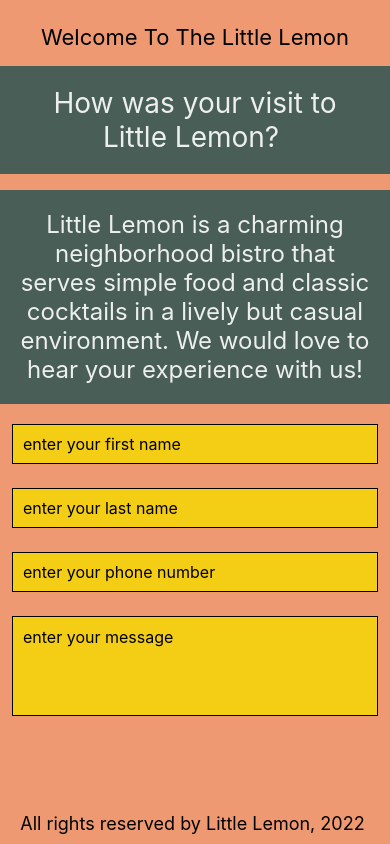
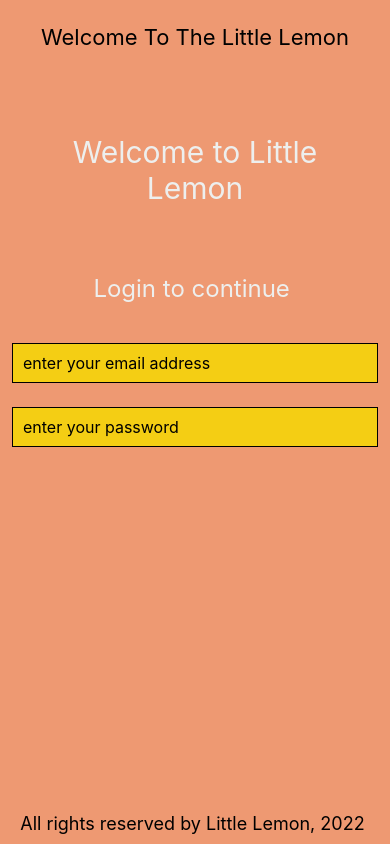
Before and after one commit to TabotCharlesBessong/CourseraReactNative, a React Native app in the folder little_lemon/: screen / in a window 390 px wide. Built offline with nearby package versions, Linux system fonts and the light colour scheme.

Commit message:
login screen

```diff
--- a/little_lemon/App.js
+++ b/little_lemon/App.js
@@ -2,7 +2,7 @@ import * as React from "react";
 import { StyleSheet, View } from "react-native";
 
 import { FeedbackForm, Footer, Header, MenuItem, SectionA, SectionLists } from "./component";
-import { Welcome } from "./screens";
+import { Login, Welcome } from "./screens";
 import { StatusBar } from "expo-status-bar";
 export default function App() {
   return (
@@ -13,7 +13,8 @@ export default function App() {
         {/* <MenuItem /> */}
         {/* <SectionLists /> */}
         {/* <SectionA /> */}
-        <FeedbackForm/>
+        {/* <FeedbackForm/> */}
+        <Login />
       </View>
       <View style={{ backgroundColor: "#EE9972" }}>
         <Footer />
--- /dev/null
+++ b/little_lemon/screens/Login.jsx
@@ -0,0 +1,64 @@
+import { useState } from "react";
+import { ScrollView, Text, StyleSheet, KeyboardAvoidingView, Platform, TextInput } from "react-native";
+
+const LoginScreen = () => {
+  const [email,onChangeEmail] = useState("")
+  const [password,onChangePassword] = useState("")
+  return (
+    <KeyboardAvoidingView
+      style={[styles.container,{paddingTop:24}]}
+      behavior={Platform.OS === "ios" ? "padding" : "height"}
+    >
+      <ScrollView style={styles.container}>
+        <Text style={styles.headerText}>Welcome to Little Lemon</Text>
+        <Text style={styles.regularText}>Login to continue </Text>
+        <TextInput
+          style={styles.input}
+          value={email}
+          onChangeText={onChangeEmail}
+          placeholder="enter your email address"
+          keyboardType="email-address"
+        />
+        <TextInput
+          style={styles.input}
+          value={password}
+          onChangeText={onChangePassword}
+          placeholder="enter your password"
+          // keyboardType="email"
+          secureTextEntry
+        />
+      </ScrollView>
+    </KeyboardAvoidingView>
+  );
+}
+
+const styles = StyleSheet.create({
+  container: {
+    flex: 1,
+    paddingTop: 12,
+  },
+  headerText: {
+    padding: 40,
+    fontSize: 30,
+    color: "#EDEFEE",
+    textAlign: "center",
+  },
+  regularText: {
+    fontSize: 24,
+    padding: 20,
+    marginVertical: 8,
+    color: "#EDEFEE",
+    textAlign: "center",
+  },
+  input: {
+    height: 40,
+    margin: 12,
+    borderWidth: 1,
+    padding: 10,
+    fontSize: 16,
+    borderColor: "EDEFEE",
+    backgroundColor: "#F4CE14",
+  },
+});
+
+export default LoginScreen
--- a/little_lemon/screens/index.js
+++ b/little_lemon/screens/index.js
@@ -1,2 +1,3 @@
 
 export {default as Welcome} from './Welcome';
+export {default as Login } from './Login'
```
Also changed, not shown: little_lemon/component/FeedbackForm.jsx (+14 -8 lines).
